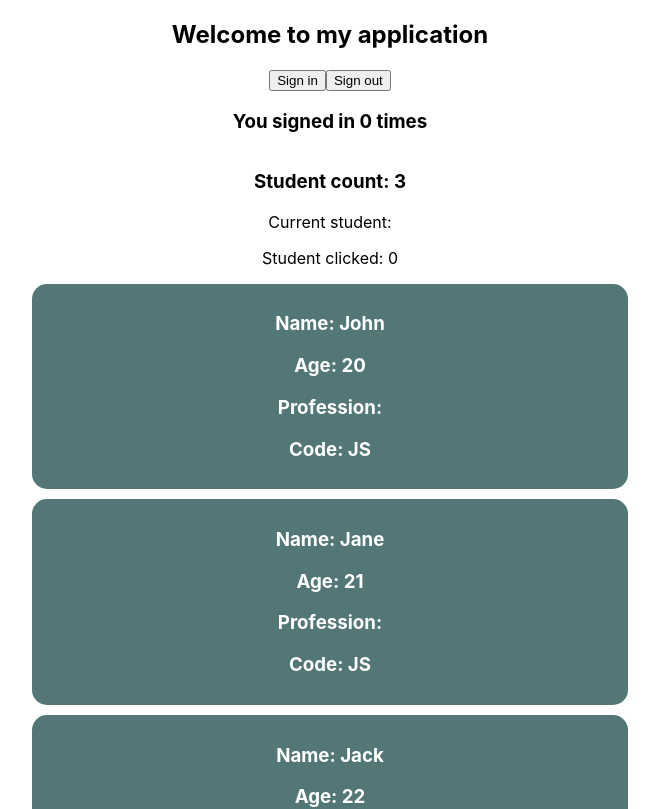
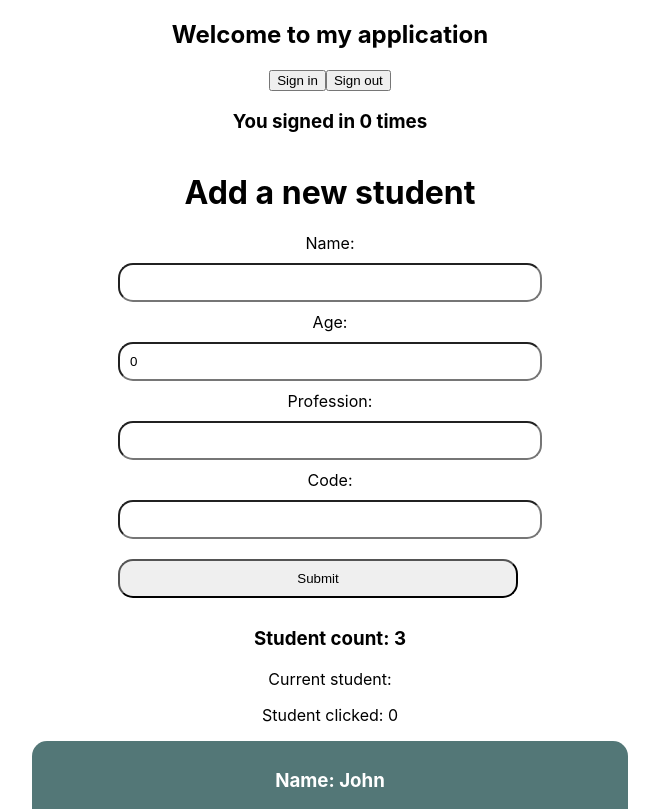
Before and after one commit to mohhossain/phase-2-lectures-013023, a React (Create React App) app: page / in a window 1280 px wide. Shown: the top 809 px of the page, without its empty margins (310-969 px from the left). Built offline with nearby package versions, Linux system fonts and the light colour scheme.

Commit message:
code from 2/24

```diff
--- a/src/App.css
+++ b/src/App.css
@@ -14,3 +14,10 @@
   background-color: rgb(83, 119, 119);
   color: white;
 }
+
+.student-form input{
+  padding: 10px;
+  width: 400px;
+  margin: 10px;
+  border-radius: 15px;
+}
--- a/src/App.js
+++ b/src/App.js
@@ -1,25 +1,26 @@
 import "./App.css";
 import Body from "./Body";
 import { useState } from "react";
+import NewStudentForm from "./NewStudentForm";
 
 const student1 = {
   name: "John",
   age: 20,
-  professon: "student",
+  profession: "student",
   code: "JS",
 };
 
 const student2 = {
   name: "Jane",
   age: 21,
-  professon: "developer",
+  profession: "developer",
   code: "JS",
 };
 
 const student3 = {
   name: "Jack",
   age: 22,
-  professon: "photographer",
+  profession: "photographer",
   code: "HTML",
 };
 
@@ -27,9 +28,15 @@ function App() {
   const [count, setCount] = useState(0);
 
   console.log(count, "this is the state");
-  const studentlist = [student1, student2, student3];
+  // const studentlist = [student1, student2, student3];
 
-  const [students, setStudents] = useState(studentlist);
+  const [studentlist, setStudentList] = useState([
+    student1,
+    student2,
+    student3,
+  ]);
+
+  const [students, setStudents] = useState([student1, student2, student3]);
 
   const handleSignIn = () => {
     setCount(count + 1);
@@ -40,6 +47,12 @@ function App() {
     setStudents([]);
   };
 
+  const onStudentListChange = (student) => {
+    // studentlist.push(student);
+    setStudentList([...studentlist, student]);
+    console.log(studentlist);
+    setStudents([...students, student]);
+  };
   return (
     <div className="App">
       <nav>
@@ -49,6 +62,9 @@ function App() {
       </nav>
 
       <h3>You signed in {count} times </h3>
+      <NewStudentForm
+        onStudentListChange={onStudentListChange}
+      ></NewStudentForm>
       <Body students={students}></Body>
     </div>
   );
--- /dev/null
+++ b/src/NewStudentForm.js
@@ -0,0 +1,85 @@
+import React, { useState } from "react";
+
+function NewStudentForm({ onStudentListChange }) {
+  const [name, setName] = useState("");
+  const [age, setAge] = useState(0);
+  const [profession, setProfession] = useState("");
+  const [code, setCode] = useState("");
+
+  const handleName = (e) => {
+    console.log(e.target.value);
+    setName(e.target.value);
+  };
+
+  const handleAge = (e) => {
+    console.log(e.target.value);
+    setAge(e.target.value);
+  };
+
+  const handleProfession = (e) => {
+    console.log(e.target.value);
+    setProfession(e.target.value);
+  };
+
+  const handleCode = (e) => {
+    console.log(e.target.value);
+    setCode(e.target.value);
+  };
+
+  const handleSubmit = (e) => {
+    e.preventDefault();
+    console.log(name, age, profession, code);
+    const student = { name, age, profession, code };
+    console.log(student);
+    onStudentListChange(student);
+  };
+
+  return (
+    <div>
+      <h1>Add a new student</h1>
+
+      <form
+        className="student-form"
+        style={{ display: "flex", flexDirection: "column" }}
+        onSubmit={handleSubmit}
+      >
+        <label>Name: </label>
+        <input
+          type="text"
+          name="name"
+          onChange={handleName}
+          value={name}
+        ></input>
+        <label>Age: </label>
+        <input
+          type="number"
+          name="age"
+          onChange={handleAge}
+          value={age}
+        ></input>
+        <label>Profession: </label>
+        <input
+          type="text"
+          name="profession"
+          onChange={handleProfession}
+          value={profession}
+        ></input>
+        <label>Code: </label>
+        <input
+          type="text"
+          name="code"
+          onChange={handleCode}
+          value={code}
+        ></input>
+
+        <input type="submit"></input>
+      </form>
+
+      {/* <p>
+        {name}, {age}, {profession}, {code}
+      </p> */}
+    </div>
+  );
+}
+
+export default NewStudentForm;
```
Also changed, not shown: 1 other file (tests, documents, lock files or other folders).
